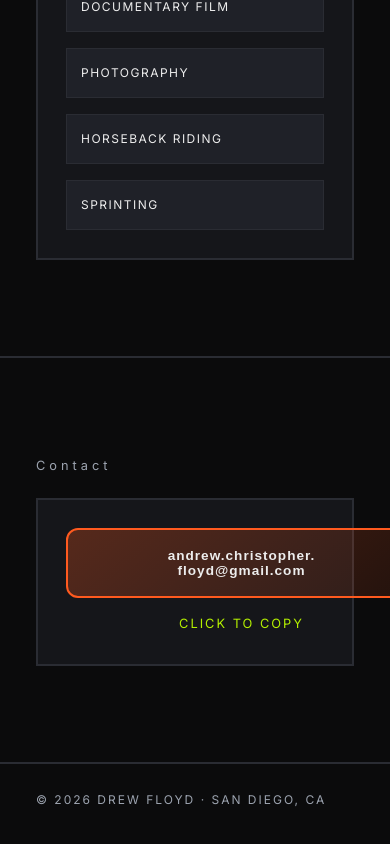
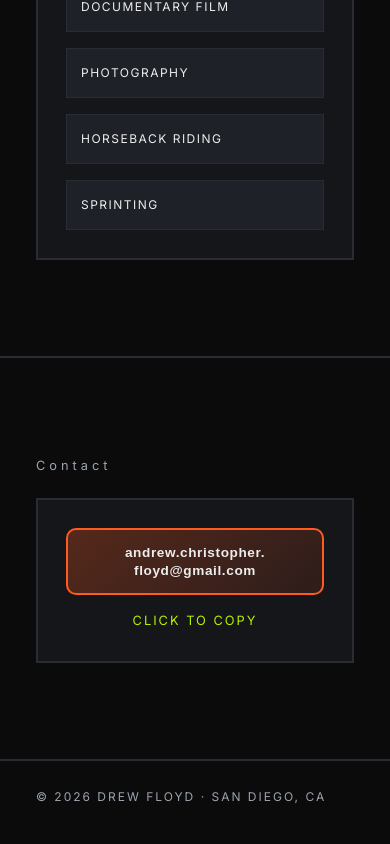
Before and after one commit to DrewskiCode/PortfolioWebsite, a React (Vite) app: page / in a window 390 px wide. Shown: the part 5885-6729 px from the top of the page. Built offline with nearby package versions, Linux system fonts and the light colour scheme.

Commit message:
mobile changes (hopefully last ones)

```diff
--- a/src/App.css
+++ b/src/App.css
@@ -716,4 +716,12 @@
   .mobile-break {
     display: block;
   }
+
+  .contact-email {
+    width: 100%;
+    padding: 14px 16px;
+    border-radius: 10px;
+    letter-spacing: 0.6px;
+    line-height: 1.3;
+  }
 }
```
